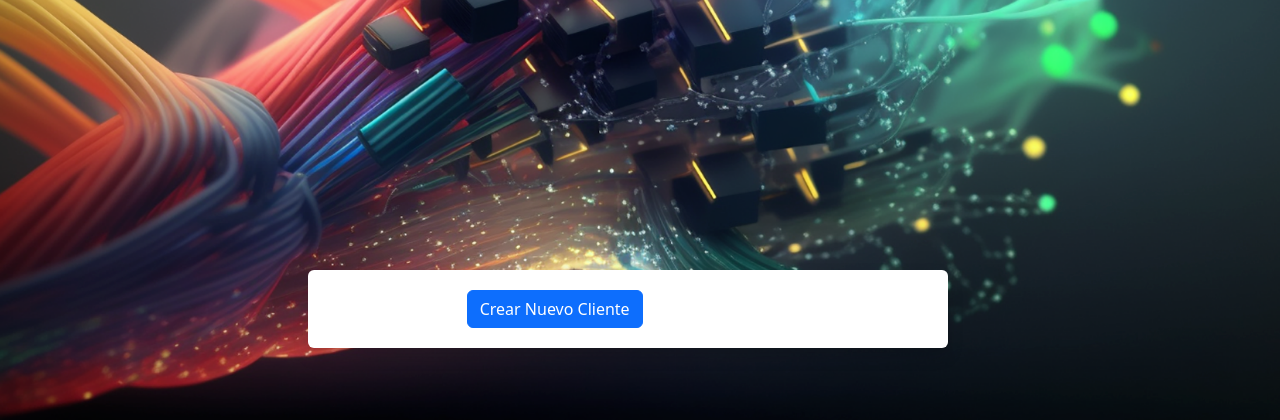
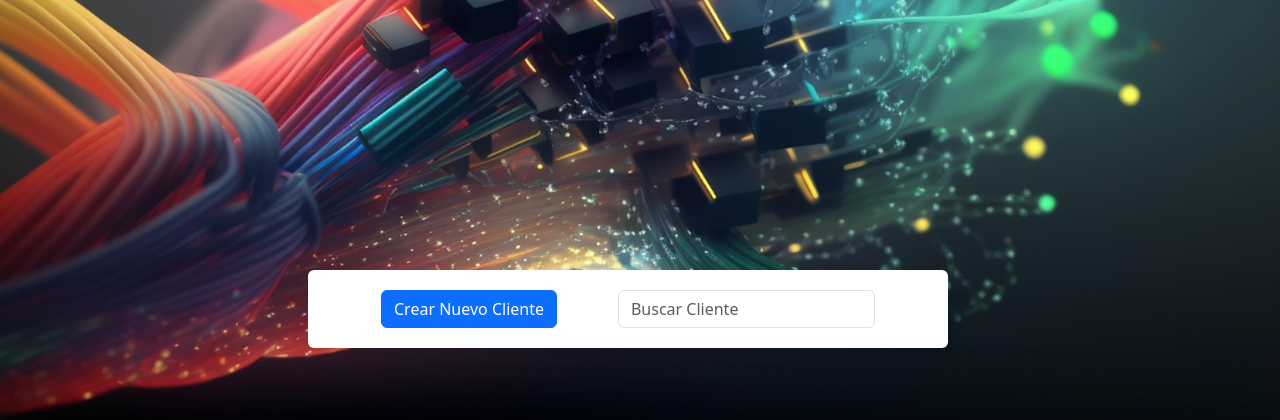
Before and after one commit to Oliver-Venegas/Gestion_Maquinaria-proyecto, a PHP site: page /Gestion_Maquinaria/view_Client.php in a window 1280 px wide. Shown: the part 428-848 px from the top of the page. Run offline with PHP 8.4, Linux system fonts and the light colour scheme; the visitor is signed in with stand-in values (Sample User, id 1); data that the repository does not hold is empty; some libraries are stand-ins or nearby versions.

Commit message:
cambio pequeno

```diff
--- a/view_Client.php
+++ b/view_Client.php
@@ -117,6 +117,7 @@
                     </div>
 
                     <div class="col-auto p-1">
+                        <input type="text"  class="form-control"  placeholder="Buscar Cliente">
                     </div>
 
                 </div>
```
